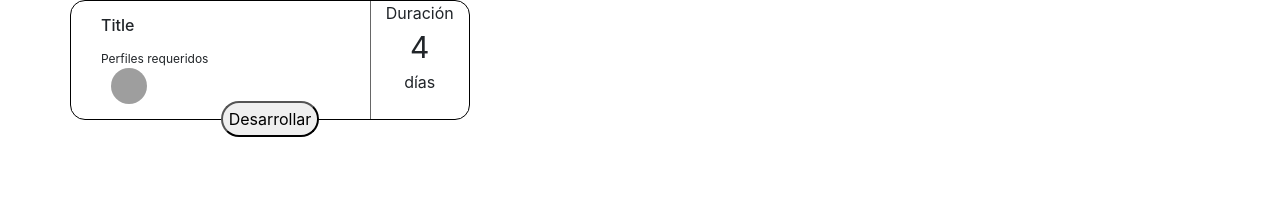
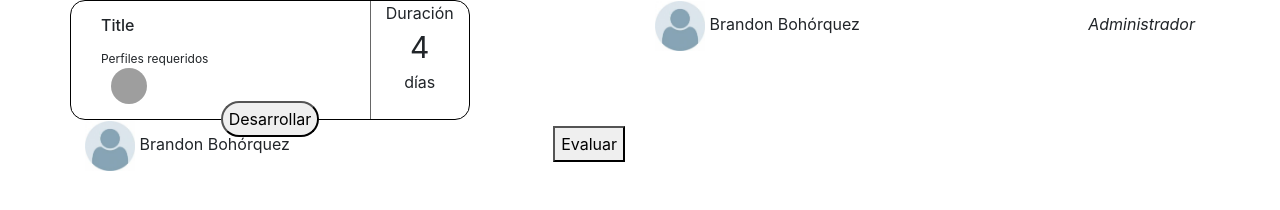
Before and after one commit to babohorquez10/test-componentes, a plain HTML site: page index.html in a window 1280 px wide. Drawn offline with nearby package versions, Linux system fonts and the light colour scheme; grey boxes are pictures that could not be loaded; some icons are missing.

Commit message:
Team member component.

```diff
--- a/index.html
+++ b/index.html
@@ -55,6 +55,33 @@
           </div>
         </div>
       </div>
+      <div class="col-6">
+        <div class="team-member-component">
+          <span>
+            <img class="img-team-member" src="./descarga.jpg" alt="">
+          </span>
+          <span class="team-memeber-name">
+            Brandon Bohórquez
+          </span>
+          <span class="team-member-role">
+            Administrador
+          </span>
+        </div>
+      </div>
+
+      <div class="col-6">
+        <div class="team-member-ev-component">
+          <span>
+            <img class="img-team-member" src="./descarga.jpg" alt="">
+          </span>
+          <span class="team-member-name">
+            Brandon Bohórquez
+          </span>
+          <span class="team-member-ev">
+            <button class="btn-grade">Evaluar</button>
+          </span>
+        </div>
+      </div>
     </div>
   </div>
 </body>
--- /dev/null
+++ b/styles/components/_team-member-ev.scss
@@ -0,0 +1,20 @@
+.team-member-ev-component {
+
+  line-height: 3;
+
+  .img-team-member {
+    width: 50px;
+  }
+
+  .team-member-ev {
+    float: right;
+    vertical-align: middle;
+
+    .btn-grade {
+      height: 36px;
+      line-height: 1;
+    }
+
+  }
+
+}
--- /dev/null
+++ b/styles/components/_team-member.scss
@@ -0,0 +1,15 @@
+.team-member-component {
+
+  line-height: 3;
+
+  .img-team-member {
+    width: 50px;
+  }
+
+  .team-member-role {
+    float: right;
+    font-style: italic;
+    vertical-align: middle;
+  }
+
+}
--- a/styles/kuepastrap.scss
+++ b/styles/kuepastrap.scss
@@ -1 +1,3 @@
 @import "./components/challenge_card";
+@import "./components/team-member";
+@import "./components/team-member-ev";
```
Also changed, not shown: descarga.jpg (added), styles/kuepastrap.css, 1 other file.
